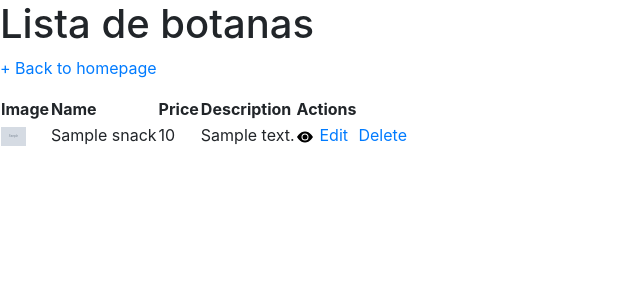
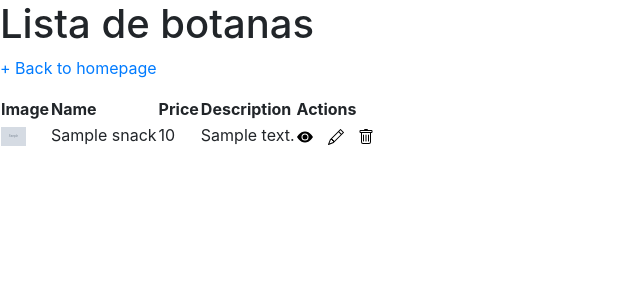
Before and after one commit to Diego448/mini-snacks, a Flask app: page /snacks/all in a window 1280 px wide. Shown: the top 300 px of the page, without its empty margins (0-640 px from the left). Run offline with Flask 2, Linux system fonts and the light colour scheme; grey boxes marked "Sample" are stand-in pictures; a database or web service that is not in the repository returns one stand-in record (values such as "Sample title"); some libraries are stand-ins or nearby versions.

Commit message:
Updating code

```diff
--- a/templates/snacks_list.html
+++ b/templates/snacks_list.html
@@ -6,6 +6,7 @@
         <title>{{ content['title'] }}</title>
     </head>
     <body>
+        <nav></nav>
         <h1>{{ content['title'] }}</h1>
         <p>
             <a href="{{ url_for('add_snacks') }}">+</a>
@@ -29,8 +30,8 @@
                         <td>{{ snack['price'] }}</td>
                         <td>{{ snack['description'] }}</td>
                         <td><a href="{{ url_for('snack_details', id=snack['_id'])|string }}"><img src="{{url_for('static', filename='icons/eye-fill.svg')}}"></a></td>
-                        <td><a href="#">Edit</a></td>
-                        <td><a href="#">Delete</a></td>
+                        <td><a href="#"><img src="{{url_for('static', filename='icons/pencil.svg')}}"></a></td>
+                        <td><a href="#"><img src="{{url_for('static', filename='icons/trash.svg')}}"></a></td>
                     </tr>
                 {% endfor %}
             </tbody>
```
Also changed, not shown: static/icons/pencil.svg (added), static/icons/trash.svg (added).
